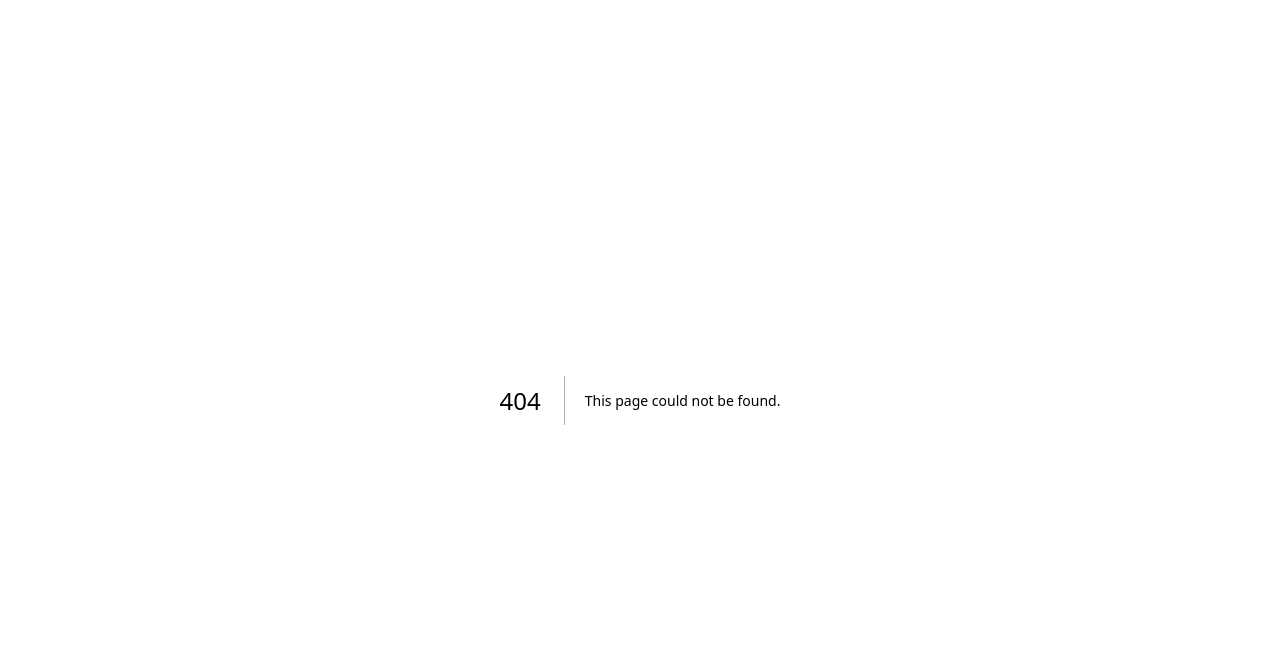
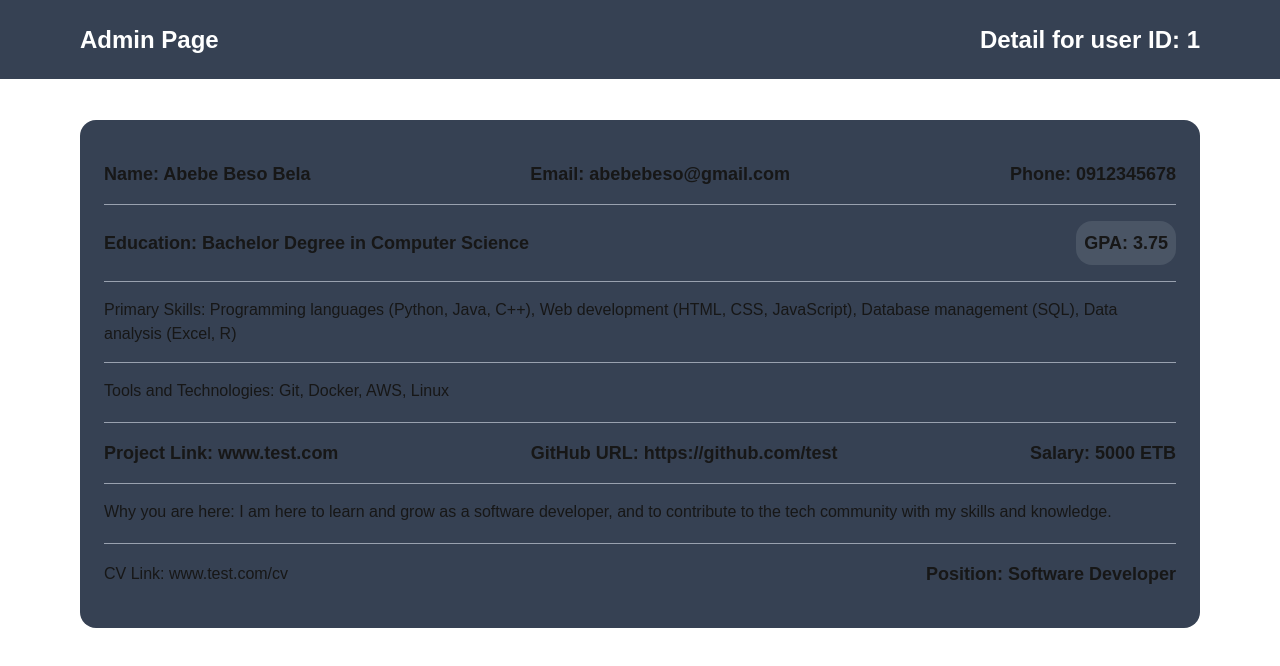
Before and after one commit to Abrshi/CVScreener, a Next.js app in the folder frontend/: page /admin/detail/1 in a window 1280 px wide. Before the commit this address had no page. Shown: the top 666 px of the page. Built offline with nearby package versions, Linux system fonts and the light colour scheme.

Commit message:
admin page

```diff
--- /dev/null
+++ b/frontend/app/admin/components/Hheader.jsx
@@ -0,0 +1,16 @@
+import React from 'react'
+
+function Hheader() {
+  return (
+    <div className='h-20 flex items-center justify-center text-white font-bold text-2xl px-20  border-b  bg-gray-700'>
+            <div className=' flex-1 '>
+                <p>Admin Page</p>
+            </div>
+            <div className='flex-2 '>
+                <p>Top 50</p>
+            </div>
+        </div>
+  )
+}
+
+export default Hheader
--- /dev/null
+++ b/frontend/app/admin/detail/[id]/page.jsx
@@ -0,0 +1,69 @@
+"use client";
+import { useParams } from "next/navigation";
+
+function Page() {
+  const { id } = useParams();
+
+  return (
+    <>
+      {/* Header */}
+      <div className="h-20 flex items-center justify-between text-white font-bold text-2xl px-20 border-b bg-gray-700">
+        <div>
+          <p>Admin Page</p>
+        </div>
+        <div>
+          <p>Detail for user ID: {id}</p>
+        </div>
+      </div>
+
+      {/* Main Container */}
+      <div className="overflow-x-auto mx-20 mt-10 p-6 rounded-2xl bg-gray-700">
+
+        {/* Info Rows */}
+        <div className="divide-y divide-gray-400">
+
+          <div className="flex flex-col md:flex-row justify-between items-start md:items-center py-4 min-h-15">
+            <p className="text-lg font-semibold">Name: Abebe Beso Bela</p>
+            <p className="text-lg font-semibold">Email: abebebeso@gmail.com</p>
+            <p className="text-lg font-semibold">Phone: 0912345678</p>
+          </div>
+
+          <div className="flex flex-col md:flex-row justify-between items-start md:items-center py-4 min-h-15">
+            <p className="text-lg font-semibold">Education: Bachelor Degree in Computer Science</p>
+            <p className="text-lg font-semibold rounded-2xl p-2 bg-gray-600">GPA: 3.75</p>
+          </div>
+
+          <div className="flex flex-col py-4 min-h-15">
+            <p>
+              Primary Skills: Programming languages (Python, Java, C++), Web development (HTML, CSS, JavaScript), Database management (SQL), Data analysis (Excel, R)
+            </p>
+          </div>
+
+          <div className="flex flex-col py-4 min-h-15">
+            <p>Tools and Technologies: Git, Docker, AWS, Linux</p>
+          </div>
+
+          <div className="flex flex-col md:flex-row justify-between items-start md:items-center py-4 min-h-15">
+            <p className="text-lg font-semibold">Project Link: www.test.com</p>
+            <p className="text-lg font-semibold">GitHub URL: https://github.com/test</p>
+            <p className="text-lg font-semibold">Salary: 5000 ETB</p>
+          </div>
+
+          <div className="flex flex-col py-4 min-h-15">
+            <p>
+              Why you are here: I am here to learn and grow as a software developer, and to contribute to the tech community with my skills and knowledge.
+            </p>
+          </div>
+
+          <div className="flex flex-col md:flex-row justify-between items-start md:items-center py-4 min-h-15">
+            <p>CV Link: www.test.com/cv</p>
+            <p className="text-lg font-semibold">Position: Software Developer</p>
+          </div>
+
+        </div>
+      </div>
+    </>
+  );
+}
+
+export default Page;
--- /dev/null
+++ b/frontend/app/admin/page.jsx
@@ -0,0 +1,75 @@
+
+import Link from 'next/link'
+import React from 'react'
+import Hheader from './components/Hheader'
+
+function page() {
+
+
+
+  return (
+    <div>
+      {/* <Hheader /> */}
+<div className='h-20 flex items-center justify-center text-white font-bold text-2xl px-20  border-b  bg-gray-700'>
+            <div className=' flex-1 '>
+                <p>Admin Page</p>
+            </div>
+            <div className='flex-2 '>
+                <p>Top 50</p>
+            </div>
+        </div>
+
+        <div>
+            <div className="overflow-x-auto width mx-20 mt-10 p-5 rounded-2xl bg-gray-700">
+ <table className="w-full ">
+
+    <thead className="">
+      <tr className='border-b border-gray-400'>
+        <th className="px-4 py-2 text-left ">Runk</th>
+        <th className="px-4 py-2 text-left ">Name</th>
+        <th className="px-4 py-2 text-left ">Detail</th>
+      </tr>
+    </thead>
+
+    <tbody>
+   <tr class="border-b border-gray-400">
+        <td class="px-4 py-2 ">1</td>
+        <td class="px-4 py-2 ">Abreham</td>
+        <td class="px-4 py-2 ">
+
+            <div className='w-25 h-10 bg-amber-500 rounded-2xl p-2'>
+                <Link href="/admin/detail/1">View Detail</Link>
+            </div>
+        </td>
+      </tr>
+     <tr class="border-b border-gray-400">
+        <td class="px-4 py-2 ">1</td>
+        <td class="px-4 py-2 ">Abreham</td>
+        <td class="px-4 py-2 ">
+
+            <div className='w-25 h-10 bg-amber-500 rounded-2xl p-2'>
+                <Link href="/admin/detail/2">View Detail</Link>
+            </div>
+        </td>
+      </tr>
+      <tr class="border-b border-gray-400">
+        <td class="px-4 py-2 ">1</td>
+        <td class="px-4 py-2 ">Abreham</td>
+        <td class="px-4 py-2 ">
+
+            <div className='w-25 h-10 bg-amber-500 rounded-2xl p-2'>
+                <Link href="/admin/detail/3">View Detail</Link>
+            </div>
+        </td>
+      </tr>
+    </tbody>
+           </table>
+           </div>
+
+        </div>
+
+    </div>
+  )
+}
+
+export default page
```
